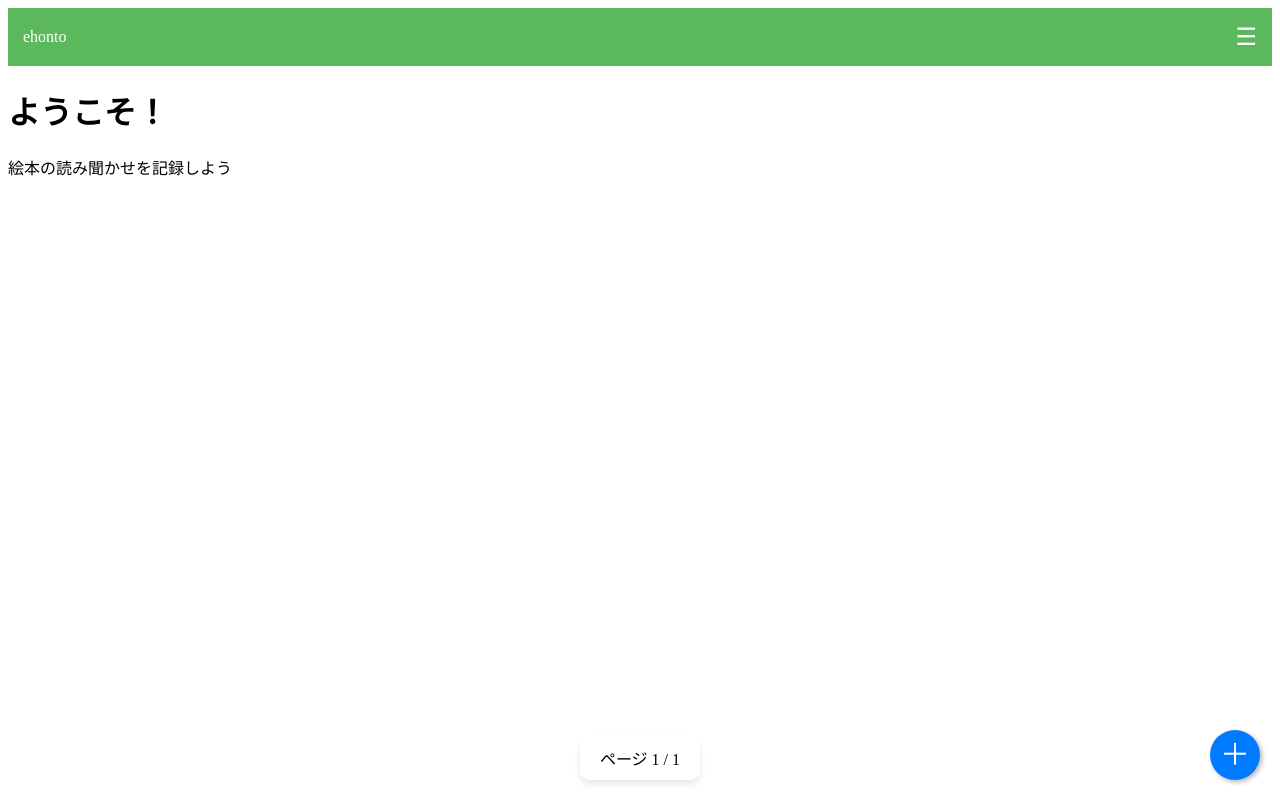
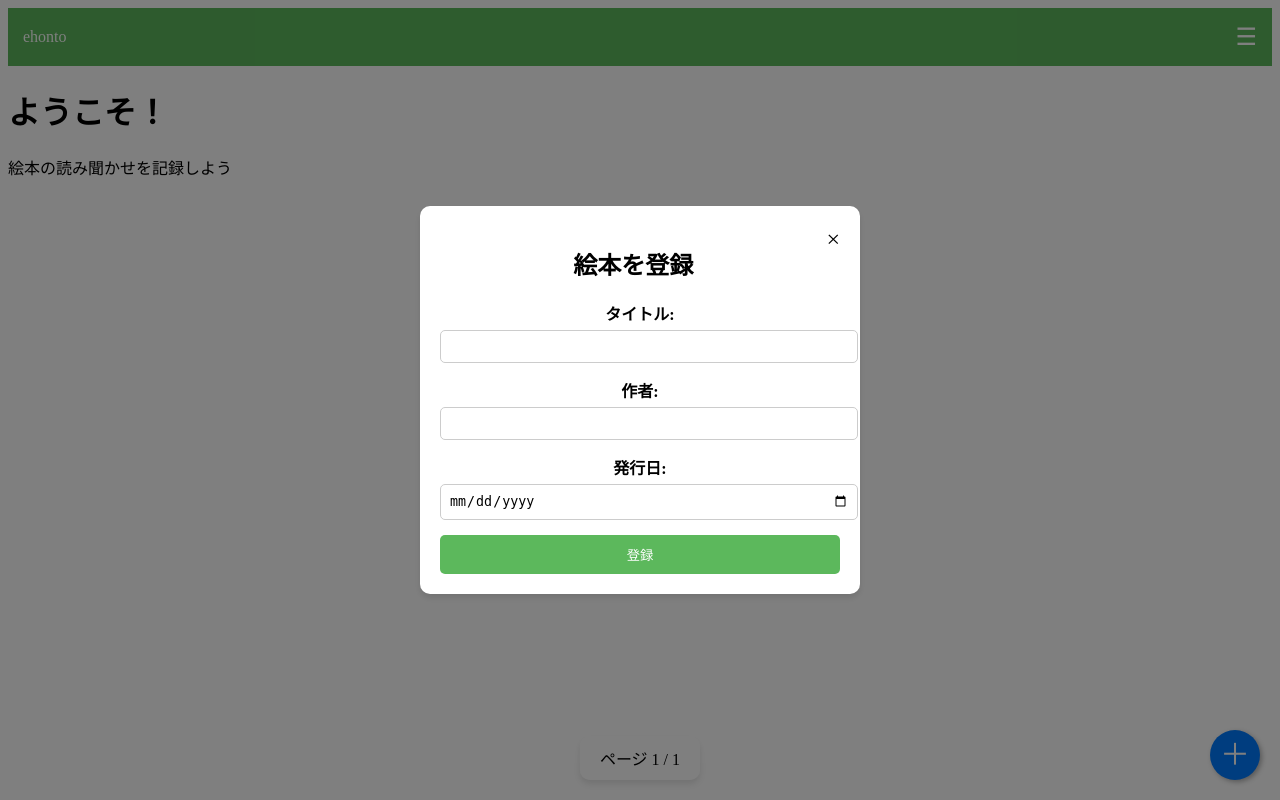
Before and after one commit to TataeMorozumi/ehonto_user, a Django app: page /home/ in a window 1280 px wide. Run offline with Django 5.2, Linux system fonts and the light colour scheme; data that the repository does not hold is empty.

Commit message:
絵本追加ボタン、登録画面作成

```diff
--- a/ehonto/app/static/css/style.css
+++ b/ehonto/app/static/css/style.css
@@ -47,14 +47,68 @@
     background-color: #0056b3;
 }
 
-.book-list {
-    margin: 20px;
+/* ✅ モーダルのデザイン */
+.modal {
+    display: none;
+    position: fixed;
+    z-index: 1000;
+    left: 0;
+    top: 0;
+    width: 100%;
+    height: 100%;
+    background-color: rgba(0, 0, 0, 0.5);
+    display: flex;
+    align-items: center;
+    justify-content: center;
 }
 
-.book {
+.modal-content {
+    background: white;
+    padding: 20px;
+    border-radius: 10px;
+    width: 90%;
+    max-width: 400px;
+    box-shadow: 0px 4px 6px rgba(0, 0, 0, 0.1);
+    text-align: center;
+}
+
+/* ✅ モーダルの閉じるボタン */
+.close {
+    float: right;
+    font-size: 24px;
+    cursor: pointer;
+}
+
+/* ✅ フォームのデザイン */
+.form-group {
+    margin-bottom: 15px;
+}
+
+.form-group label {
+    display: block;
+    font-weight: bold;
+}
+
+.form-group input {
+    width: 100%;
+    padding: 8px;
+    margin-top: 5px;
+    border: 1px solid #ccc;
+    border-radius: 5px;
+}
+
+.submit-button {
+    display: block;
+    width: 100%;
     padding: 10px;
-    border: 1px solid #ddd;
-    margin-bottom: 10px;
+    background: #5cb85c;
+    color: white;
+    border: none;
     border-radius: 5px;
-    background-color: #f9f9f9;
+    cursor: pointer;
+    text-align: center;
 }
+
+.submit-button:hover {
+    background: #4cae4c;
+}
--- a/ehonto/app/templates/home.html
+++ b/ehonto/app/templates/home.html
@@ -66,10 +66,24 @@
         </nav>
     </div>
 
+{% block content %}
     <div class="main-content">
         <h1 class="title">ようこそ！</h1>
         <p>絵本の読み聞かせを記録しよう</p>
     </div>
+
+    <script>
+        document.addEventListener("DOMContentLoaded", function () {
+            const menuButton = document.getElementById("menu-button");
+            const navMenu = document.getElementById("nav-menu");
+
+            menuButton.addEventListener("click", function () {
+                navMenu.classList.toggle("show"); // メニューの表示・非表示を切り替え
+            });
+        });
+
+
+    </script>
 
     <div class="book-list">
         {% for book in books %}
@@ -94,19 +108,87 @@
             <a href="?page={{ page_obj.paginator.num_pages }}">最後</a>
         {% endif %}
     </div>
+    <!-- ✅ 「＋」ボタンを押すとモーダルを開く -->
+    <a href="#" class="add-button" onclick="openModal()">＋</a>
+ {% endblock %}
 
-    <a href="{% url 'add_book' %}" class="add-button">＋</a>
+     <!-- ✅ モーダルウィンドウ -->
+     <div id="addBookModal" class="modal">
+         <div class="modal-content">
+             <span class="close" onclick="closeModal()">&times;</span>
+             <h2>絵本を登録</h2>
+             <form id="addBookForm" method="post">
+                 {% csrf_token %}
+                 <div class="form-group">
+                     <label for="title">タイトル:</label>
+                     <input type="text" id="title" name="title" required>
+                 </div>
 
-    <script>
-        document.addEventListener("DOMContentLoaded", function () {
-            const menuButton = document.getElementById("menu-button");
-            const navMenu = document.getElementById("nav-menu");
+                 <div class="form-group">
+                     <label for="author">作者:</label>
+                     <input type="text" id="author" name="author" required>
+                 </div>
 
-            menuButton.addEventListener("click", function () {
-                navMenu.classList.toggle("show"); // メニューの表示・非表示を切り替え
-            });
-        });
-    </script>
+                 <div class="form-group">
+                     <label for="published_date">発行日:</label>
+                     <input type="date" id="published_date" name="published_date" required>
+                 </div>
 
-</body>
-</html>
+                 <button type="submit" class="submit-button">登録</button>
+             </form>
+         </div>
+     </div>
+     {% block scripts %}
+     <script>
+         // ✅ モーダルの開閉処理
+         function openModal() {
+             document.getElementById("addBookModal").style.display = "flex";
+         }
+
+         function closeModal() {
+             document.getElementById("addBookModal").style.display = "none";
+         }
+
+         // ✅ フォーム送信の非同期処理（AJAX）
+         document.getElementById("addBookForm").addEventListener("submit", function(event) {
+             event.preventDefault();
+
+             let formData = new FormData(this);
+
+             fetch("{% url 'add_book' %}", {
+                 method: "POST",
+                 body: formData,
+                 headers: {
+                     "X-Requested-With": "XMLHttpRequest",
+                     "X-CSRFToken": getCookie("csrftoken")
+                 }
+             })
+             .then(response => response.json())
+             .then(data => {
+                 if (data.success) {
+                     closeModal();
+                     location.reload();
+                 } else {
+                     alert("エラー: " + data.error);
+                 }
+             })
+             .catch(error => console.error("エラー:", error));
+         });
+
+         // ✅ CSRF トークンを取得する関数
+         function getCookie(name) {
+             let cookieValue = null;
+             if (document.cookie && document.cookie !== "") {
+                 let cookies = document.cookie.split(";");
+                 for (let i = 0; i < cookies.length; i++) {
+                     let cookie = cookies[i].trim();
+                     if (cookie.substring(0, name.length + 1) === (name + "=")) {
+                         cookieValue = decodeURIComponent(cookie.substring(name.length + 1));
+                         break;
+                     }
+                 }
+             }
+             return cookieValue;
+         }
+     </script>
+     {% endblock %}
--- a/ehonto/app/urls.py
+++ b/ehonto/app/urls.py
@@ -1,5 +1,6 @@
 from django.urls import path
 from . import views
+from .views import add_book
 
 urlpatterns = [
     path('favorite/', views.favorite, name='favorite'),
@@ -7,5 +8,5 @@ urlpatterns = [
     path('more_read/', views.more_read, name='more_read'),
     path('settings/', views.settings, name='settings'),
     path('family_invite/', views.family_invite, name='family_invite'),
-    path('add/', views.add_book, name='add_book'),  # 絵本登録ページのURL
+    path('add/', add_book, name='add_book')
 ]
--- a/ehonto/app/views.py
+++ b/ehonto/app/views.py
@@ -64,21 +64,20 @@ class HomeView(View):
         page_obj = paginator.get_page(page_number)
         return render(request, "home.html", {"page_obj": page_obj})
 
-from django.shortcuts import render, redirect
-from .models import Book  # Bookモデルをインポート
-from django.views.decorators.csrf import csrf_exempt
+from django.http import JsonResponse
+from django.shortcuts import render
+from .models import Book
 
-@csrf_exempt  # 一時的にCSRFチェックを無効化（テスト用）
 def add_book(request):
     if request.method == "POST":
-        title = request.POST['title']
-        author = request.POST['author']
-        published_date = request.POST['published_date']
+        title = request.POST.get('title')
+        author = request.POST.get('author')
+        published_date = request.POST.get('published_date')
 
-        Book.objects.create(title=title, author=author, published_date=published_date)
-        return redirect('home')  # 登録後にホームへリダイレクト
+        if title and author and published_date:  # 必須データがあるか確認
+            Book.objects.create(title=title, author=author, published_date=published_date)
+            return JsonResponse({"success": True})  # ✅ JSON を返す
 
-    return render(request, 'add_book.html')
-def home(request):
-    books = Book.objects.all().order_by('-id')  # 新しい順に取得
-    return render(request, 'home.html', {'books': books})
+        return JsonResponse({"success": False, "error": "データが不足しています"})
+
+    return JsonResponse({"success": False, "error": "無効なリクエスト"})
```
Also changed, not shown: ehonto/app/templates/add_book.html (line endings or trailing spaces).
